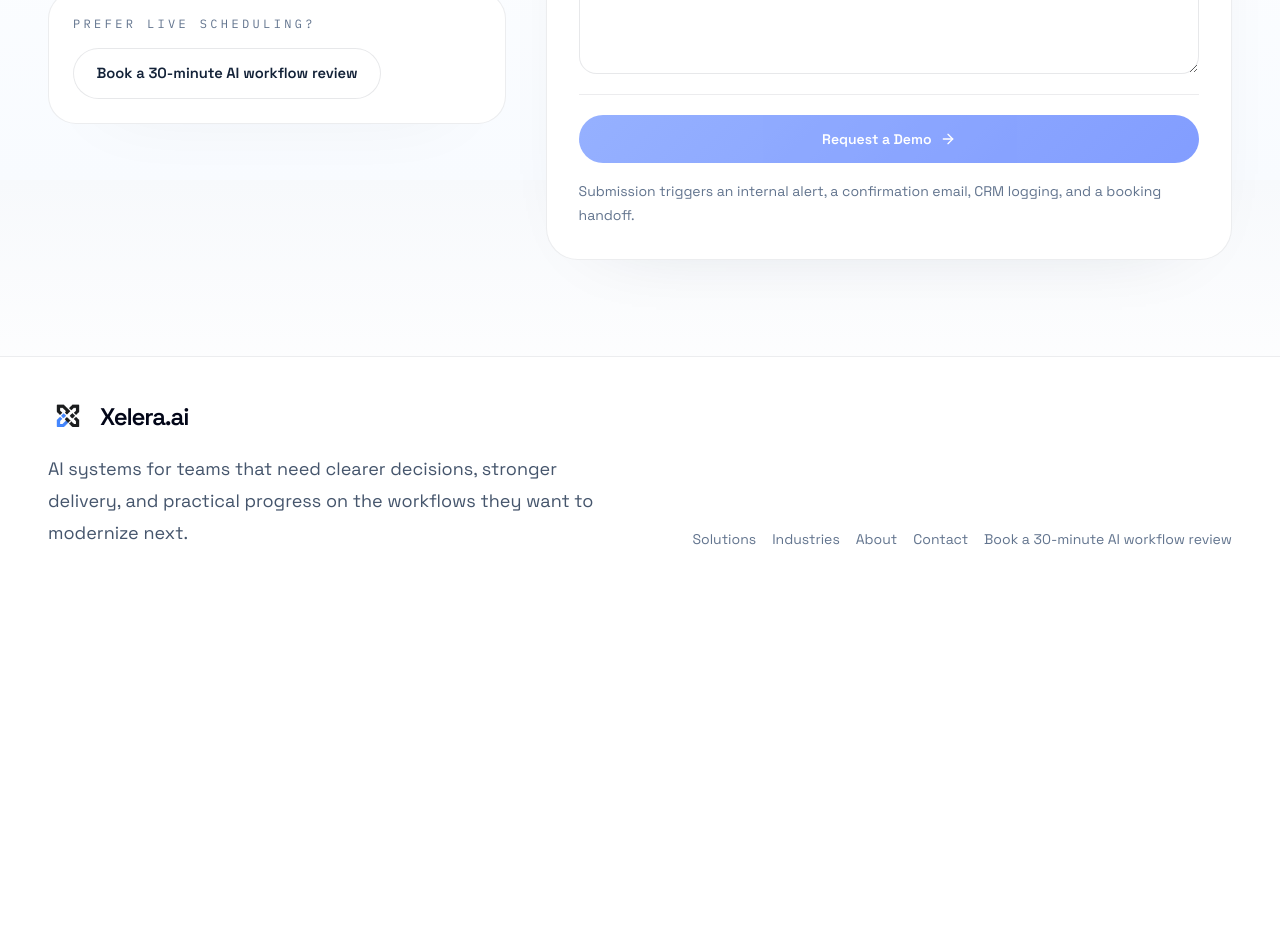
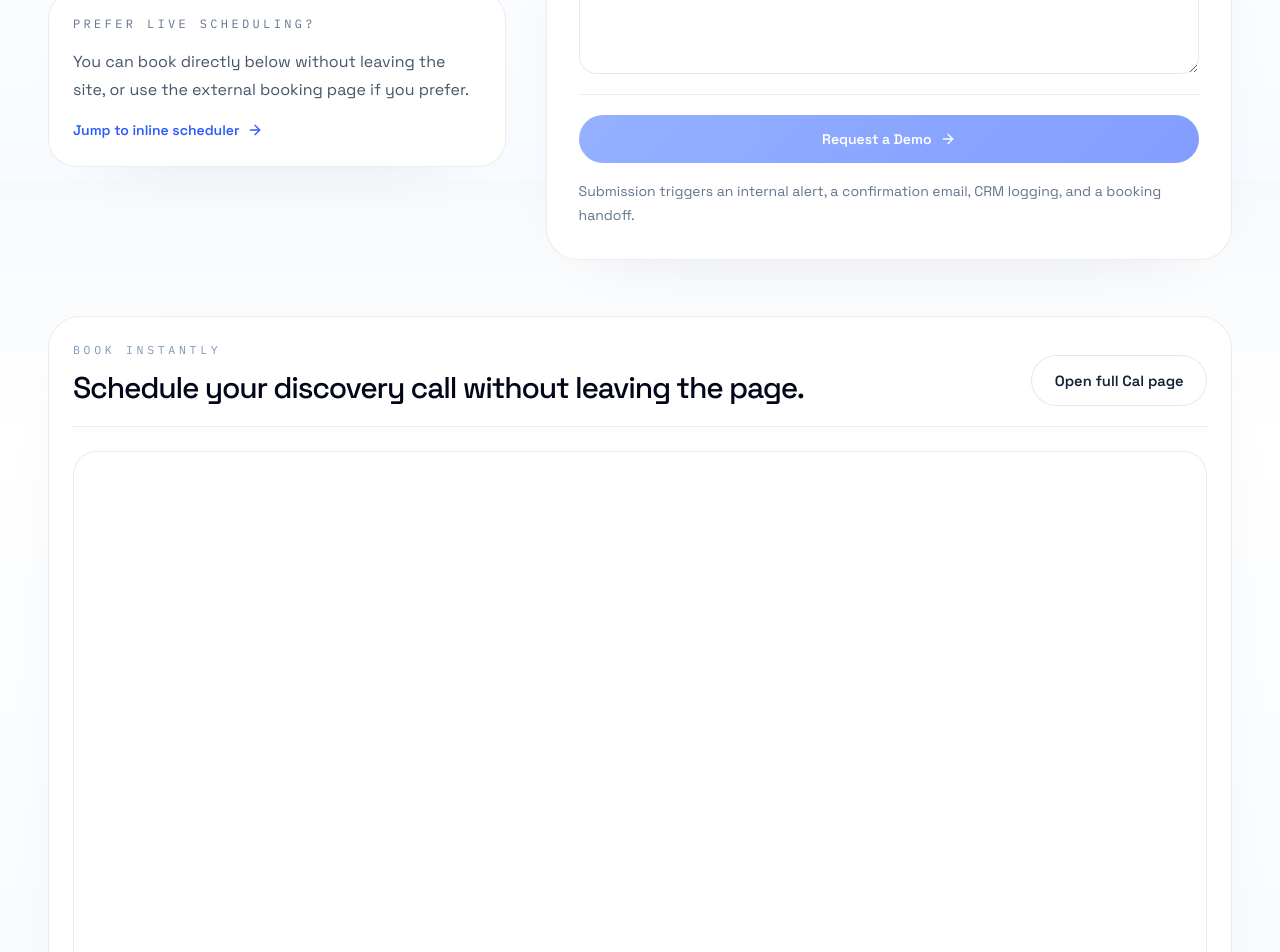
Before and after one commit to vjammy/xelera-web, a Next.js app: page /contact in a window 1280 px wide. Shown: the part 620-1572 px from the top of the page. Before the commit the page ends 1209 px from the top, so only its background shows below. Built offline with nearby package versions, Linux system fonts and the light colour scheme; no server answers.

Commit message:
Embed Cal booking widget on contact page

```diff
--- a/app/contact/page.tsx
+++ b/app/contact/page.tsx
@@ -1,4 +1,6 @@
 import type { Metadata } from "next";
+import { ArrowRight } from "lucide-react";
+import { CalInlineEmbed } from "@/components/cal-inline-embed";
 import { FadeIn } from "@/components/fade-in";
 import { ContactForm } from "@/components/contact-form";
 import { siteConfig } from "@/lib/site-content";
@@ -23,13 +25,13 @@ export default function ContactPage() {
             <p className="font-mono text-xs uppercase tracking-[0.28em] text-slate-500">
               Prefer live scheduling?
             </p>
-            <a
-              href={siteConfig.bookingUrl}
-              target="_blank"
-              rel="noreferrer"
-              className="button-secondary mt-4"
-            >
-              Book a 30-minute AI workflow review
+            <p className="mt-4 text-base leading-7 text-slate-600">
+              You can book directly below without leaving the site, or use the external booking
+              page if you prefer.
+            </p>
+            <a href="#book-call" className="mt-4 inline-flex items-center gap-2 text-sm font-semibold text-[var(--color-accent-strong)]">
+              Jump to inline scheduler
+              <ArrowRight className="h-4 w-4" />
             </a>
           </div>
         </FadeIn>
@@ -37,6 +39,30 @@ export default function ContactPage() {
           <ContactForm />
         </FadeIn>
       </div>
+
+      <FadeIn id="book-call" delay={0.12} className="mt-14">
+        <div className="white-panel rounded-[2rem] p-4 sm:p-6">
+          <div className="flex flex-col gap-3 border-b border-slate-900/8 pb-5 sm:flex-row sm:items-end sm:justify-between">
+            <div>
+              <p className="section-kicker">Book instantly</p>
+              <h2 className="mt-3 text-3xl font-medium tracking-[-0.04em] text-slate-950">
+                Schedule your discovery call without leaving the page.
+              </h2>
+            </div>
+            <a
+              href={siteConfig.bookingUrl}
+              target="_blank"
+              rel="noreferrer"
+              className="button-secondary"
+            >
+              Open full Cal page
+            </a>
+          </div>
+          <div className="mt-6 overflow-hidden rounded-[1.5rem] border border-slate-900/8 bg-white">
+            <CalInlineEmbed bookingUrl={siteConfig.bookingUrl} className="w-full" />
+          </div>
+        </div>
+      </FadeIn>
     </div>
   );
 }
--- /dev/null
+++ b/components/cal-inline-embed.tsx
@@ -0,0 +1,81 @@
+"use client";
+
+import Script from "next/script";
+import { useEffect, useId, useMemo } from "react";
+
+declare global {
+  interface Window {
+    Cal?: {
+      (...args: unknown[]): void;
+      ns?: Record<string, (...args: unknown[]) => void>;
+      loaded?: boolean;
+      q?: unknown[];
+    };
+  }
+}
+
+type CalInlineEmbedProps = {
+  bookingUrl: string;
+  className?: string;
+};
+
+function getCalLink(bookingUrl: string) {
+  try {
+    const url = new URL(bookingUrl);
+    return url.pathname.replace(/^\/+/, "").replace(/\/+$/, "");
+  } catch {
+    return bookingUrl.replace(/^https?:\/\/[^/]+\//, "").replace(/^\/+/, "").replace(/\/+$/, "");
+  }
+}
+
+export function CalInlineEmbed({ bookingUrl, className }: CalInlineEmbedProps) {
+  const rawId = useId();
+  const elementId = useMemo(() => `cal-inline-${rawId.replace(/[:]/g, "")}`, [rawId]);
+  const calLink = useMemo(() => getCalLink(bookingUrl), [bookingUrl]);
+
+  useEffect(() => {
+    const cal = window.Cal;
+    if (!cal || !calLink) {
+      return;
+    }
+
+    cal("init", "xelera-inline", { origin: "https://cal.com" });
+
+    const scopedCal = cal.ns?.["xelera-inline"];
+    if (!scopedCal) {
+      return;
+    }
+
+    scopedCal("inline", {
+      elementOrSelector: `#${elementId}`,
+      calLink,
+      config: {
+        layout: "month_view",
+      },
+    });
+
+    scopedCal("ui", {
+      styles: {
+        body: {
+          background: "#ffffff",
+        },
+        eventTypeListItem: {
+          background: "#f8fbff",
+        },
+      },
+    });
+  }, [calLink, elementId]);
+
+  return (
+    <>
+      <Script id="cal-embed-loader" strategy="afterInteractive">
+        {`(function (C, A, L) { let p = function (a, ar) { a.q.push(ar); }; let d = C.document; C.Cal = C.Cal || function () { let cal = C.Cal; let ar = arguments; if (!cal.loaded) { cal.ns = {}; cal.q = cal.q || []; let s = d.createElement("script"); s.src = A; d.head.appendChild(s); cal.loaded = true; } if (ar[0] === L) { const api = function () { p(api, arguments); }; const namespace = ar[1]; api.q = api.q || []; if (typeof namespace === "string") { cal.ns[namespace] = cal.ns[namespace] || api; p(cal.ns[namespace], ar); } else { p(cal, ar); } return; } p(cal, ar); }; })(window, "https://app.cal.com/embed/embed.js", "init");`}
+      </Script>
+      <div
+        id={elementId}
+        className={className}
+        style={{ minHeight: "700px" }}
+      />
+    </>
+  );
+}
```
